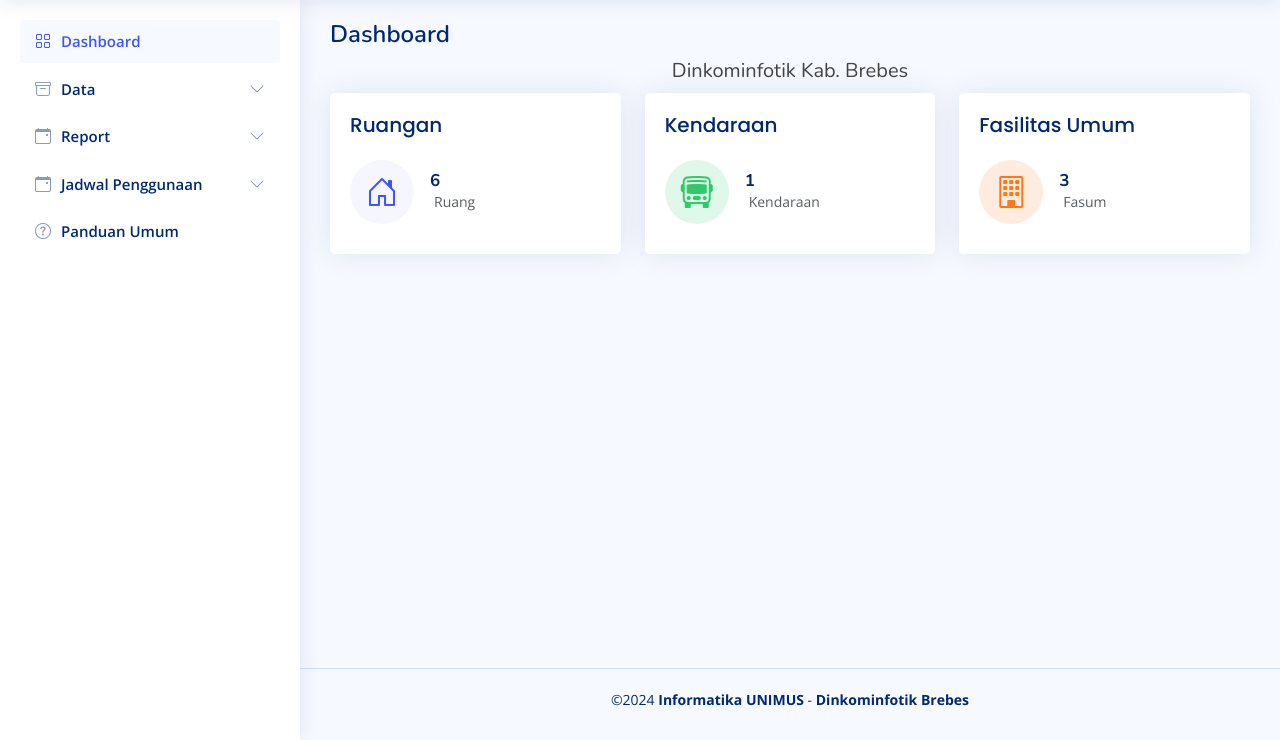
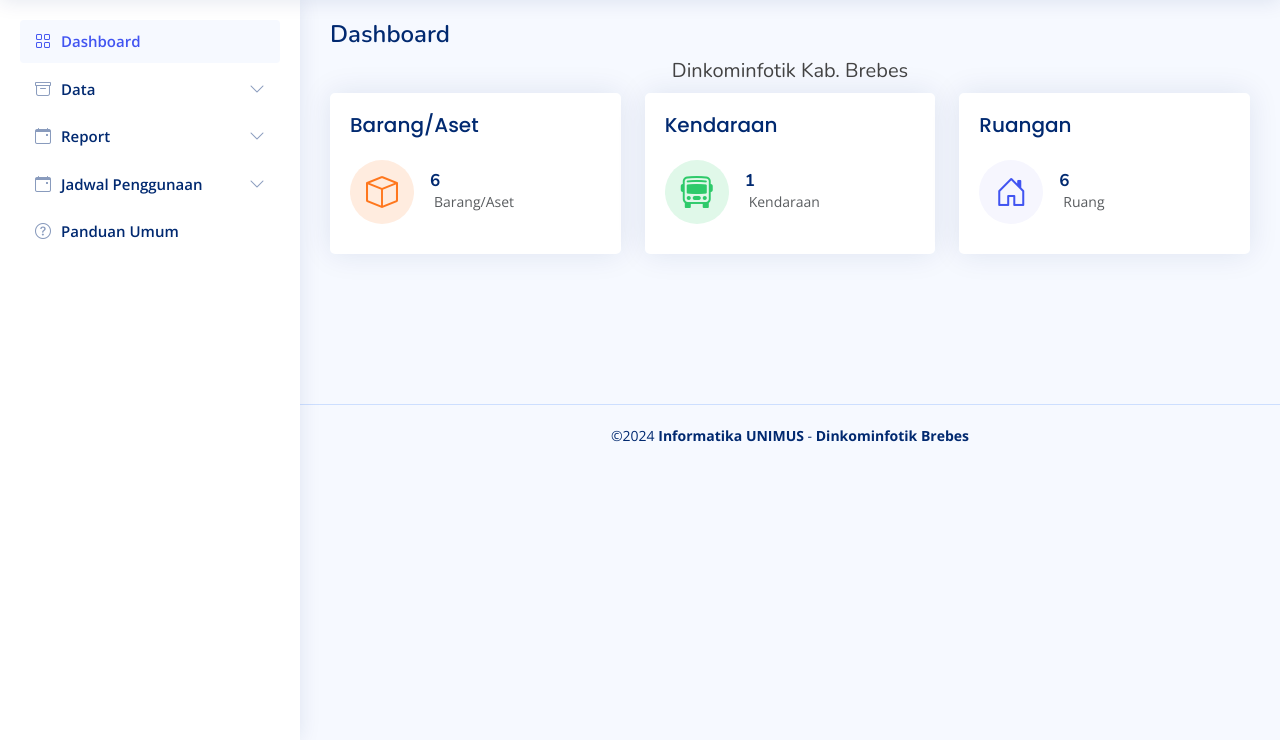
Before and after one commit to rinarin-o-o/Ruangku, a PHP site: page /home.php in a window 1280 px wide. Shown: the part 60-800 px from the top of the page. Run offline with PHP 8.4, Linux system fonts and the light colour scheme; data comes from the database, SQL or seed files in the repository; some libraries are stand-ins or nearby versions.

Commit message:
sarin baru

```diff
--- a/home.php
+++ b/home.php
@@ -15,26 +15,22 @@ $queryRuang = "SELECT COUNT(*) AS total_ruang
 $resultRuang = mysqli_query($conn, $queryRuang);
 
 if (!$resultRuang) {
-    die('Query Error: ' . mysqli_error($conn)); // Jika ada error pada query
+    die('Query Error: ' . mysqli_error($conn));
 }
 
 $rowRuang = mysqli_fetch_assoc($resultRuang);
 $totalRuang = $rowRuang['total_ruang'];
 
+// BARANG (Fasilitas Umum)
+$queryBarang = "SELECT COUNT(*) AS total_barang FROM data_barang";
+$resultBarang = mysqli_query($conn, $queryBarang);
 
-// FASUM
-$queryFasum = "SELECT COUNT(*) AS total_fasum
-               FROM lokasi
-               WHERE LOWER(TRIM(kategori_lokasi)) = 'fasilitas_umum'";
-$resultFasum = mysqli_query($conn, $queryFasum);
-
-if (!$resultFasum) {
-    die('Query Error: ' . mysqli_error($conn)); // Jika ada error pada query
+if (!$resultBarang) {
+    die('Query Error: ' . mysqli_error($conn));
 }
 
-$rowFasum = mysqli_fetch_assoc($resultFasum);
-$totalFasum = $rowFasum['total_fasum'];
-
+$rowBarang = mysqli_fetch_assoc($resultBarang);
+$totalBarang = $rowBarang['total_barang'];
 ?>
 
 <body>
@@ -52,21 +48,53 @@ $totalFasum = $rowFasum['total_fasum'];
     <section class="section dashboard">
       <div class="row">
 
-        <!-- Left side columns -->
-        <div class="col-lg-12">
-          <div class="row">
+        <!-- Fasilitas Umum Card -->
+        <div class="col-xxl-3 col-md-4">
+          <div class="card info-card customers-card">
+            <div class="card-body">
+              <h5 class="card-title">Barang/Aset</h5>
+              <div class="d-flex align-items-center">
+                <div class="card-icon rounded-circle d-flex align-items-center justify-content-center">
+                  <i class="bi bi-box"></i>
+                </div>
+                <div class="ps-3">
+                  <h6><?php echo $totalBarang; ?></h6>
+                  <span class="text-muted small pt-2 ps-1">Barang/Aset</span>
+                </div>
+              </div>
+            </div>
+          </div>
+        </div><!-- End Fasilitas Umum Card -->
+
+        <!-- Kendaraan Card -->
+        <div class="col-xxl-3 col-md-4">
+          <div class="card info-card revenue-card">
+            <div class="card-body">
+              <h5 class="card-title">Kendaraan</h5>
+              <div class="d-flex align-items-center">
+                <div class="card-icon rounded-circle d-flex align-items-center justify-content-center">
+                  <i class="bi bi-bus-front"></i>
+                </div>
+                <div class="ps-3">
+                  <h6><?php echo $totalKendaraan; ?></h6>
+                  <span class="text-muted small pt-2 ps-1">Kendaraan</span>
+                </div>
+              </div>
+            </div>
+          </div>
+        </div><!-- End Kendaraan Card -->
 
         <!-- Ruangan Card -->
         <div class="col-xxl-3 col-md-4">
           <div class="card info-card sales-card">
             <div class="card-body">
-                  <h5 class="card-title">Ruangan <span></span></h5>
+              <h5 class="card-title">Ruangan</h5>
               <div class="d-flex align-items-center">
                 <div class="card-icon rounded-circle d-flex align-items-center justify-content-center">
                   <i class="bi bi-house-door"></i>
                 </div>
                 <div class="ps-3">
-                      <h6><?php echo $totalRuang; ?></h6> <!-- Dynamic value for total Ruangan -->
+                  <h6><?php echo $totalRuang; ?></h6>
                   <span class="text-muted small pt-2 ps-1">Ruang</span>
                 </div>
               </div>
@@ -74,46 +102,8 @@ $totalFasum = $rowFasum['total_fasum'];
           </div>
         </div><!-- End Ruangan Card -->
 
-            <!-- Kendaraan Card -->
-            <div class="col-xxl-3 col-md-4">
-              <div class="card info-card revenue-card">
-                <div class="card-body">
-                  <h5 class="card-title">Kendaraan <span></span></h5>
-                  <div class="d-flex align-items-center">
-                    <div class="card-icon rounded-circle d-flex align-items-center justify-content-center">
-                      <i class="bi bi-bus-front"></i>
-                    </div>
-                    <div class="ps-3">
-                      <h6><?php echo $totalKendaraan; ?></h6> <!-- Dynamic value for total Kendaraan -->
-                      <span class="text-muted small pt-2 ps-1">Kendaraan</span>
-                    </div>
-                  </div>
-                </div>
-              </div>
-            </div><!-- End Kendaraan Card -->
-
-            <!-- Fasilitas Umum Card -->
-            <div class="col-xxl-3 col-md-4">
-              <div class="card info-card customers-card">
-                <div class="card-body">
-                  <h5 class="card-title">Fasilitas Umum</h5>
-                  <div class="d-flex align-items-center">
-                    <div class="card-icon rounded-circle d-flex align-items-center justify-content-center">
-                      <i class="bi bi-building"></i>
-                    </div>
-                    <div class="ps-3">
-                      <h6><?php echo $totalFasum; ?></h6> <!-- Dynamic value for total Fasum -->
-                      <span class="text-muted small pt-2 ps-1">Fasum</span>
-                    </div>
-                  </div>
-                </div>
-              </div>
-            </div><!-- End Fasilitas Umum Card -->
-
-          </div><!-- End Left side columns -->
-
-          <br><br><br><br><br><br><br><br><br><br><br>
+      </div><!-- End Row -->
+    </section>
 
 </main>
-
 <?php include('component/footer.php'); ?>
```
Lines whose indentation alone changed are shown as unchanged.
